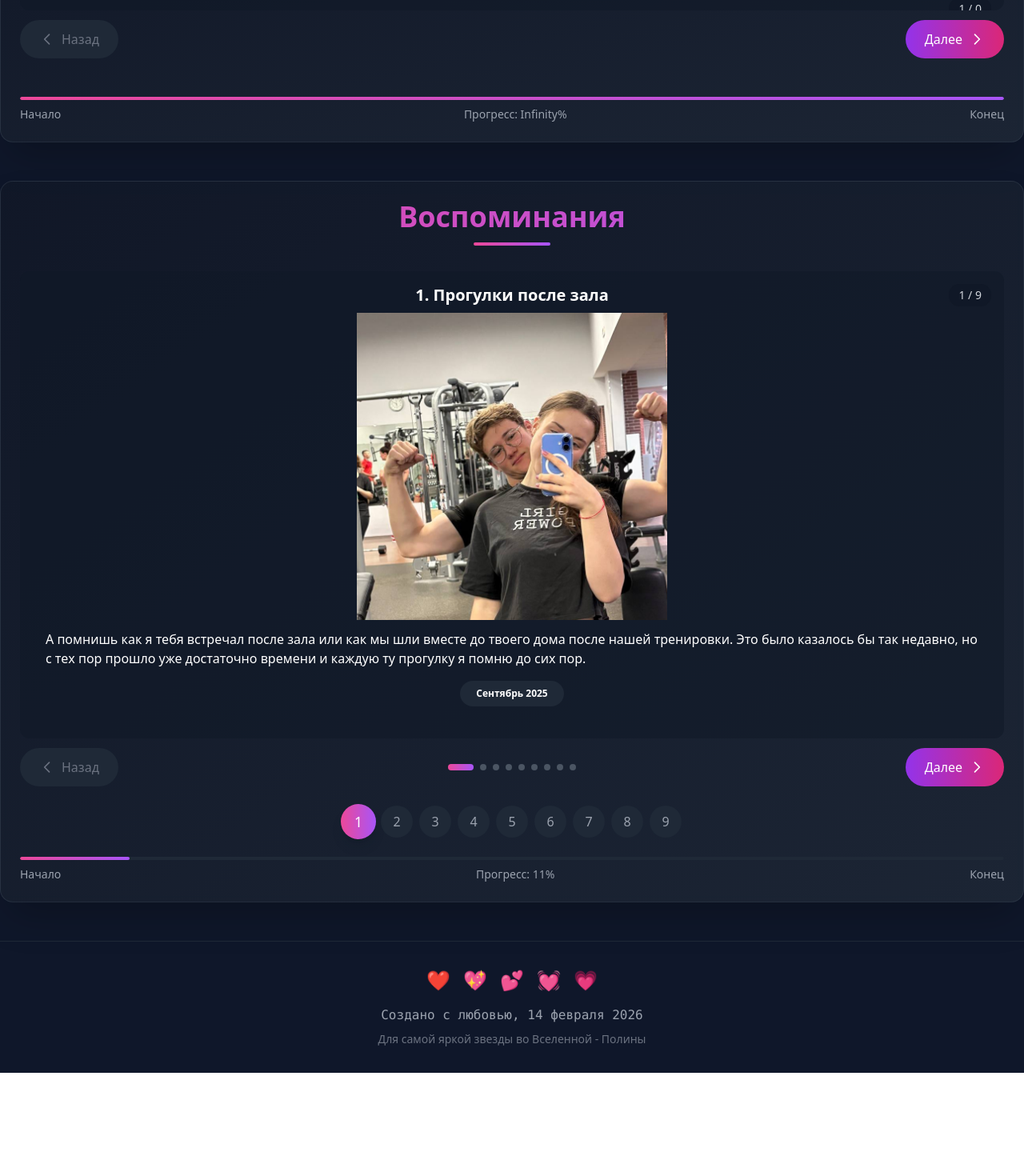
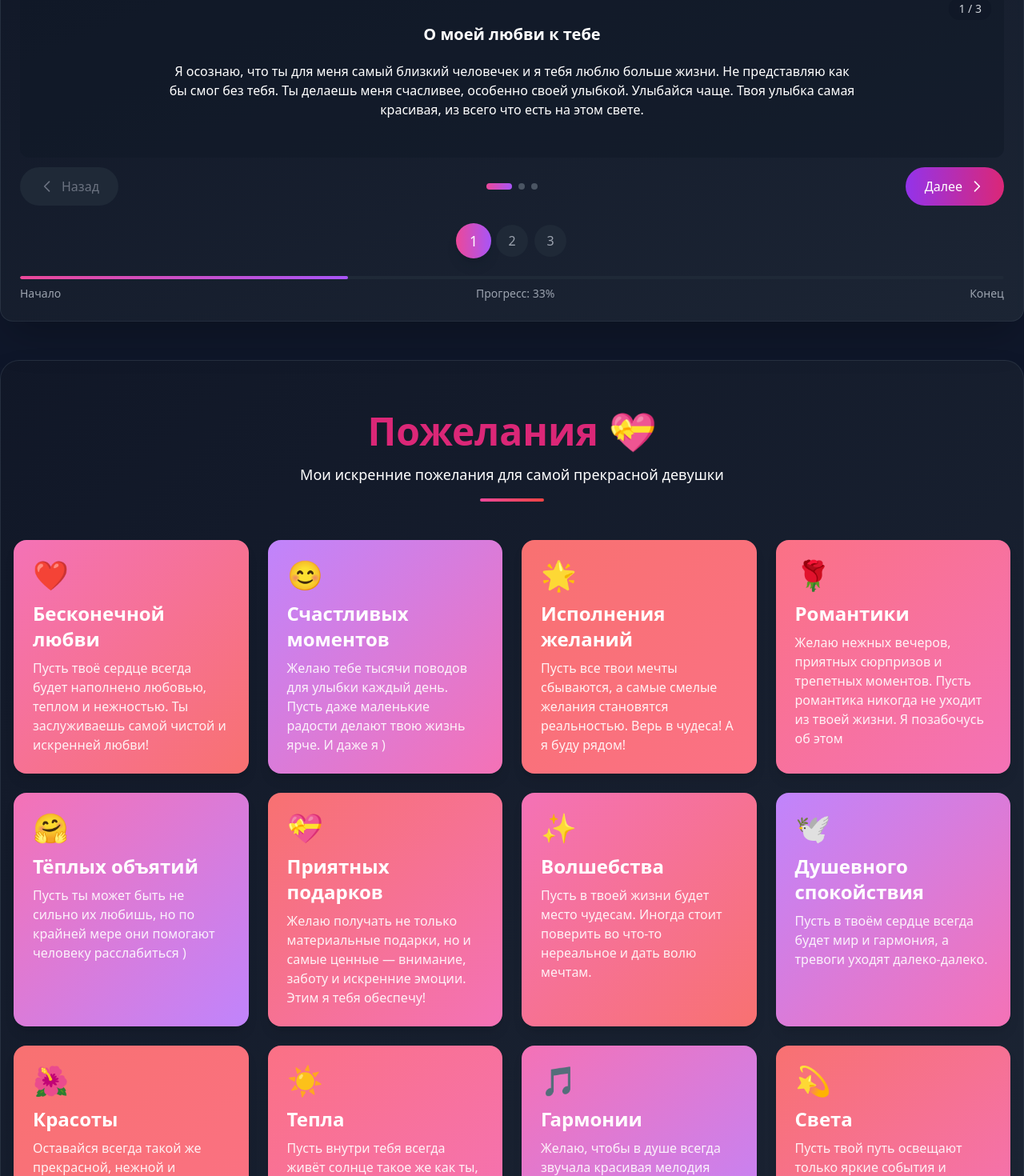
Before and after one commit to Comper123/PolinaLove26, a React (Vite) app: page / in a window 1280 px wide. Shown: the part 420-1890 px from the top of the page at 80% size. Before the commit the page ends 1761 px from the top, so only its background shows below. Built offline with nearby package versions, Linux system fonts and the light colour scheme.

Commit message:
Сделал пожелания

```diff
--- a/src/App.jsx
+++ b/src/App.jsx
@@ -1,7 +1,9 @@
 import './index.css';
 import Slider from './components/Slider';
-import { memories } from './data/mockData';
+import { letters, memories, wishes } from './data/mockData';
 import Memory from './components/Memory';
+import Letter from './components/Letter';
+import Wish from './components/Wish';
 
 function App() {
 
@@ -31,11 +33,34 @@ function App() {
         </header>
 
         {/* Письма */}
-        <Slider title="Мои письма к тебе" className="mb-12" animationDuration={100}>
-
+        <Slider title="Послания" className="mb-12" animationDuration={100}>
+          {letters.map(letter => (
+            <Letter letter={letter}></Letter>
+          ))}
         </Slider>
 
         {/* Пожелания */}
+        <section className="py-16 px-4 bg-gradient-to-br from-gray-900/80 to-gray-800/80 rounded-3xl shadow-2xl border border-gray-700/50 mb-12">
+          <div className="max-w-7xl mx-auto">
+            {/* Заголовок */}
+            <div className="text-center mb-12">
+              <h2 className="text-4xl md:text-5xl font-bold text-pink-600 mb-4 font-cursive">
+                Пожелания 💝
+              </h2>
+              <p className="text-lg text-white-600 max-w-2xl mx-auto">
+                Мои искренние пожелания для самой прекрасной девушки
+              </p>
+              <div className="w-20 h-1 bg-gradient-to-r from-pink-500 to-red-500 mx-auto mt-4 rounded-full"></div>
+            </div>
+
+            {/* Адаптивная сетка */}
+            <div className="grid grid-cols-1 sm:grid-cols-2 lg:grid-cols-3 xl:grid-cols-4 gap-6">
+              {wishes.map((wish, index) => (
+                <Wish key={wish.id} wish={wish} index={index} />
+              ))}
+            </div>
+          </div>
+        </section>
 
         {/* Воспоминания */}
         <Slider title="Воспоминания" className="mb-12" animationDuration={100}>
@@ -45,6 +70,10 @@ function App() {
         </Slider>
 
         {/* Причины за которые я тебя люблю */}
+
+        {/* Треки */}
+
+        {/* Наша галлерея */}
 
         {/* Отсчет до следующего дня любви */}
 
--- a/src/components/Letter.jsx
+++ b/src/components/Letter.jsx
@@ -3,8 +3,9 @@ export default function Letter({
   className = ''
 }) {
   return (
-    <div className={` ${className}`}>
-      <p>{letter.text}</p>
+    <div className={`py-8 ${className}`}>
+      <h2 className="text-center mb-5 text-xl font-bold">{letter.title}</h2>
+      <p className="text-center sm:w-full sm:px-4 md:w-3/4 md:px-2 mx-auto">{letter.text}</p>
     </div>
   )
 }
--- /dev/null
+++ b/src/components/Wish.jsx
@@ -0,0 +1,27 @@
+export default function Wish({
+  wish,
+  index
+}) {
+// Чередование цветов для карточек
+  const colors = [
+    'from-pink-400 to-red-400',
+    'from-purple-400 to-pink-400',
+    'from-red-400 to-rose-400',
+    'from-rose-400 to-pink-400',
+    'from-pink-400 to-purple-400',
+    'from-red-400 to-pink-400',
+  ];
+  return (
+    <div className={`
+      bg-gradient-to-br ${colors[index % colors.length]}
+      rounded-xl sm:rounded-2xl p-4 sm:p-6
+      shadow-lg hover:shadow-2xl hover:cursor-pointer
+      transform hover:-translate-y-1 transition-all duration-300
+      text-white
+    `}>
+      <div className="text-3xl md:text-4xl mb-2 sm:mb-3 sm:text-xl">{wish.emoji}</div>
+      <h3 className="text-lg font-bold mb-1 sm:mb-2 sm:text-lg md:text-2xl">{wish.title}</h3>
+      <p className="text-white/90 text-xs leading-relaxed sm:text-xs md:text-base">{wish.text}</p>
+    </div>
+  );
+}
--- a/src/data/mockData.js
+++ b/src/data/mockData.js
@@ -77,6 +77,107 @@ export const memories = [
 
 export const letters = [
   {
-    text: ""
+    id: 1,
+    title: "О моей любви к тебе",
+    text: `Я осознаю, что ты для меня самый близкий человечек и я тебя люблю больше жизни. Не представляю как бы смог без
+    тебя. Ты делаешь меня счасливее, особенно своей улыбкой. Улыбайся чаще. Твоя улыбка самая красивая, из всего
+    что есть на этом свете.`
+  },
+  {
+    id: 2,
+    title: "Твоя красота",
+    text: `Смотря на тебя каждый раз, я не понимаю, как можно оторвать глаз от такой красивой тебя. Я бы любовался тобой
+    целую вечность, и не отводил бы от тебя глаз ни на минуту. Лишь бы еще чуть-чуть насладится тобой.`
+  },
+  {
+    id: 3,
+    title: "Твой характер",
+    text: `Ты достаточно необычна своим харктером. Ты умуддряешься постоянно оставаться женственной и красивой. Но в то же время
+    умудряешься отстаивать себя и никому себя в обиду не дашь и это завораживает.`
+  },
+  // {
+  //   id: 4,
+  //   title: "",
+  //   text: ``
+  // },
+  // {
+  //   id: 5,
+  //   title: "",
+  //   text: ``
+  // }
+]
+
+export const wishes = [
+  {
+    id: 1,
+    emoji: "❤️",
+    title: "Бесконечной любви",
+    text: "Пусть твоё сердце всегда будет наполнено любовью, теплом и нежностью. Ты заслуживаешь самой чистой и искренней любви!"
+  },
+  {
+    id: 2,
+    emoji: "😊",
+    title: "Счастливых моментов",
+    text: "Желаю тебе тысячи поводов для улыбки каждый день. Пусть даже маленькие радости делают твою жизнь ярче. И даже я )"
+  },
+  {
+    id: 3,
+    emoji: "🌟",
+    title: "Исполнения желаний",
+     text: "Пусть все твои мечты сбываются, а самые смелые желания становятся реальностью. Верь в чудеса! А я буду рядом!"
+  },
+  {
+    id: 4,
+    emoji: "🌹",
+    title: "Романтики",
+    text: "Желаю нежных вечеров, приятных сюрпризов и трепетных моментов. Пусть романтика никогда не уходит из твоей жизни. Я позабочусь об этом"
+  },
+  {
+    id: 5,
+    emoji: "🤗",
+    title: "Тёплых объятий",
+    text: "Пусть ты может быть не сильно их любишь, но по крайней мере они помогают человеку расслабиться )"
+  },
+  {
+    id: 6,
+    emoji: "💝",
+    title: "Приятных подарков",
+    text: "Желаю получать не только материальные подарки, но и самые ценные — внимание, заботу и искренние эмоции. Этим я тебя обеспечу!"
+  },
+  {
+    id: 7,
+    emoji: "✨",
+    title: "Волшебства",
+    text: "Пусть в твоей жизни будет место чудесам. Иногда стоит поверить во что-то нереальное и дать волю мечтам."
+  },
+  {
+    id: 8,
+    emoji: "🕊️",
+    title: "Душевного спокойствия",
+    text: "Пусть в твоём сердце всегда будет мир и гармония, а тревоги уходят далеко-далеко."
+  },
+  {
+    id: 9,
+    emoji: "🌺",
+    title: "Красоты",
+    text: "Оставайся всегда такой же прекрасной, нежной и утончённой. Твоя красота вдохновляет и восхищает."
+  },
+  {
+    id: 10,
+    emoji: "☀️",
+    title: "Тепла",
+    text: "Пусть внутри тебя всегда живёт солнце такое же как ты, которое согревает не только тебя, но и всех вокруг. Ты умеешь дарить тепло."
+  },
+  {
+    id: 11,
+    emoji: "🎵",
+    title: "Гармонии",
+    text: "Желаю, чтобы в душе всегда звучала красивая мелодия счастья. Пусть каждый день приносит радость и умиротворение."
+  },
+  {
+    id: 12,
+    emoji: "💫",
+    title: "Света",
+    text: "Пусть твой путь освещают только яркие события и хорошие люди. Иди по жизни с верой в лучшее. А я буду освещать тебе дорогу."
   }
-]
+];
--- a/vite.config.js
+++ b/vite.config.js
@@ -3,6 +3,6 @@ import react from '@vitejs/plugin-react'
 
 // https://vite.dev/config/
 export default defineConfig({
-  base: '/PolinaLove26/',
+  // base: '/PolinaLove26/',
   plugins: [react()],
 })
```
